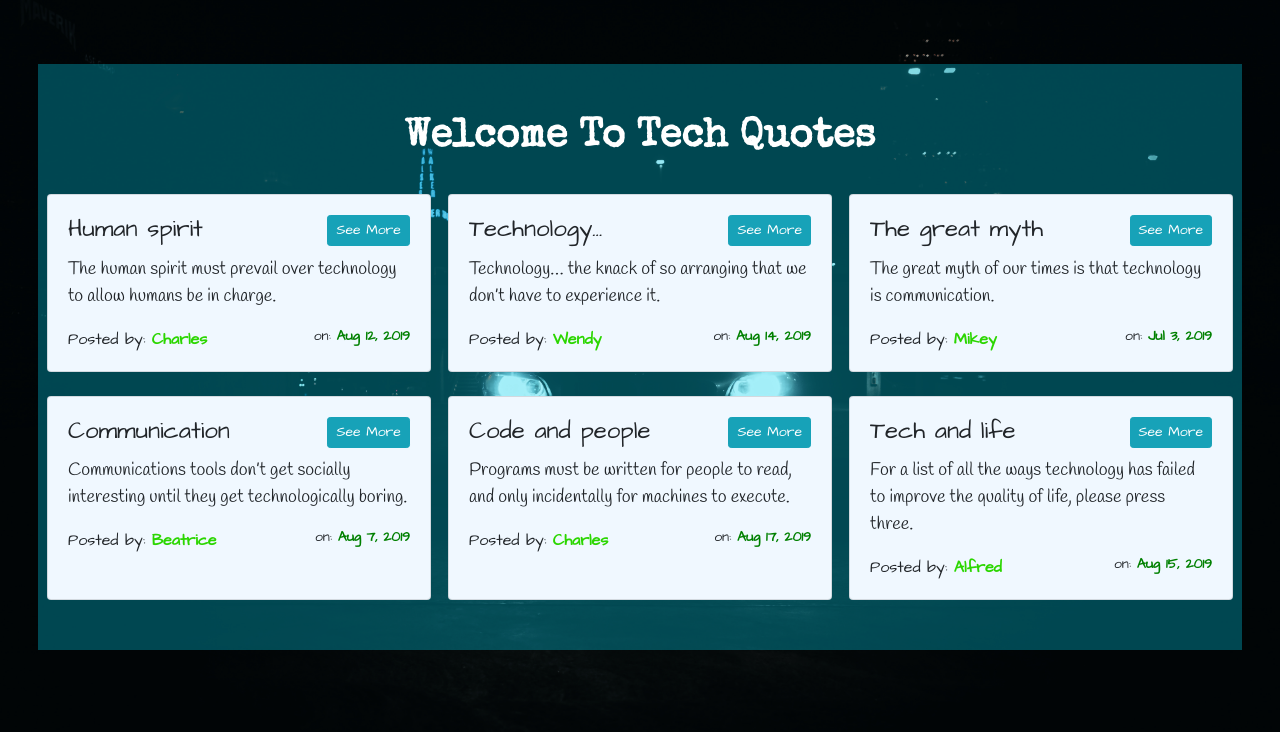
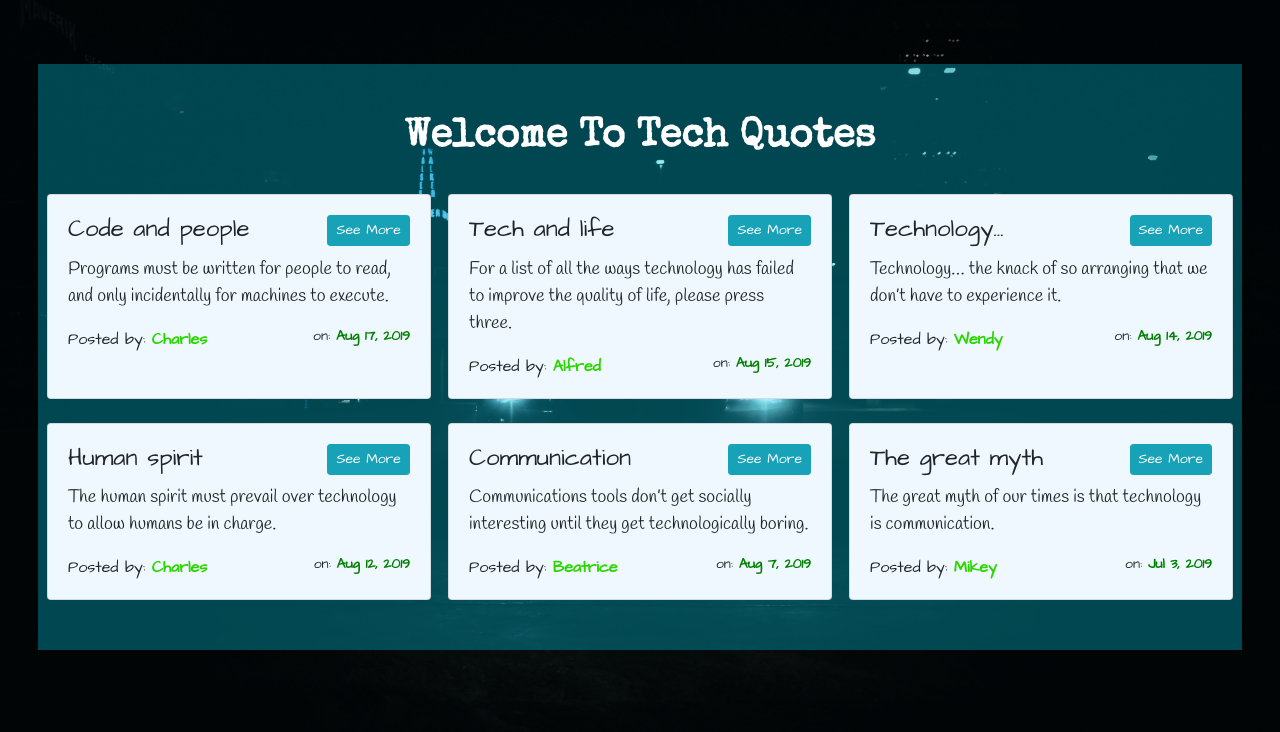
Before and after one commit to Owiti-Charles/Quotes-app, an Angular app: page / in a window 1280 px wide. Shown: the top 732 px of the page. Built offline with nearby package versions, Linux system fonts and the light colour scheme; a web font is replaced by a local one; what @sweetalert2/ngx-sweetalert2 would draw is missing.

Commit message:
Add functionality to sort the array based on date posted

```diff
--- a/src/app/quotes/quotes.component.html
+++ b/src/app/quotes/quotes.component.html
@@ -3,7 +3,7 @@
     {{ title | titlecase }}
   </h1>
   <div class="all-cards">
-    <div *ngFor="let quote of quotes let i= index" class="card" style="width: 24rem;"  >
+    <div *ngFor="let quote of sortQuotes let i= index" class="card" style="width: 24rem;"  >
       <div class="card-body">
         <h4 class="card-title">{{quote.title}}<button (click)='displayInfo(i)' class="btn btn-info btn-sm" id="quotes-button" >See More</button></h4>
         <p class="card-text" id="param">{{quote.quote}}</p>
--- a/src/app/quotes/quotes.component.ts
+++ b/src/app/quotes/quotes.component.ts
@@ -16,6 +16,11 @@ export class QuotesComponent implements OnInit {
     new Quote (5,'Charles','Code and people','Programs must be written for people to read, and only incidentally for machines to execute.','Harold Abelson',new Date(2019,7,17),0,0),
     new Quote (6,'Alfred','Tech and life','For a list of all the ways technology has failed to improve the quality of life, please press three.','Alice Kahn',new Date(2019,7,15),0,0),
   ];
+  get sortQuotes() {
+    return this.quotes.sort((a, b) => {
+      return <any>new Date(b.datePosted) - <any>new Date(a.datePosted);
+    });
+  }
   quoteDelete(isRead, index){
     if (isRead) {
       let toDelete = confirm(`Are you sure you want to delete this Quote?`)
```
